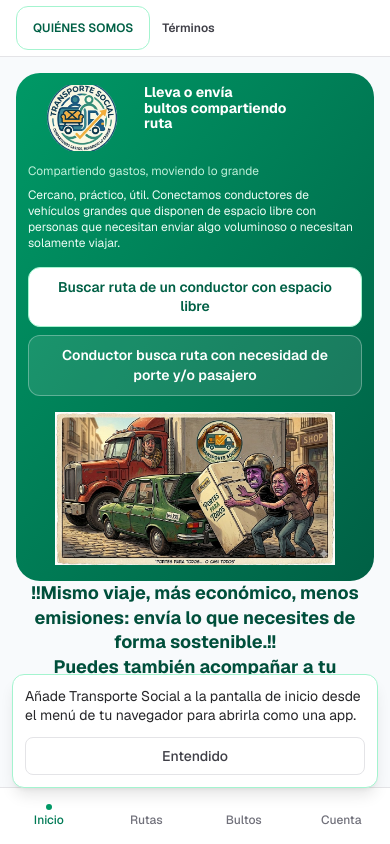
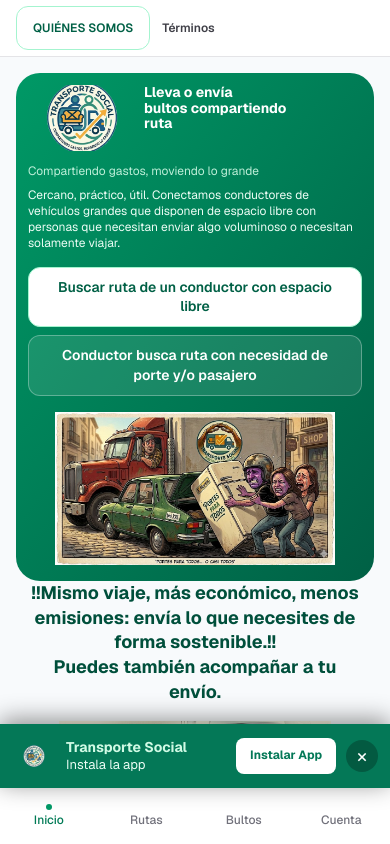
Before and after one commit to Jose-442/transportesocial, a Next.js app: page / in a window 390 px wide. Both pictures are taken after a click on the button "Aceptar todo". Shown: the top 844 px of the page. Built offline with nearby package versions, Linux system fonts and the light colour scheme; no server answers.

Commit message:
Rehacer banner PWA movil estilo MercadoMoteriA. Boton Instalar App siempre visible, modal iOS y dismiss 15 dias.

```diff
--- a/src/app/globals.css
+++ b/src/app/globals.css
@@ -18,7 +18,129 @@
 }
 
 @media (max-width: 767px) {
-  .add-to-home-screen-banner {
+  .ts-pwa-banner {
+    position: fixed;
+    left: 0;
+    right: 0;
     bottom: calc(3.5rem + env(safe-area-inset-bottom, 0px));
+    z-index: 45;
+    display: flex;
+    align-items: center;
+    gap: 10px;
+    padding: 10px 12px;
+    background: #047857;
+    color: #fff;
+    font-size: 13px;
+    line-height: 1.3;
+    box-shadow: 0 -4px 24px rgba(0, 0, 0, 0.45);
+    transition: transform 0.28s ease, opacity 0.28s ease;
+  }
+
+  .ts-pwa-banner.ts-pwa-banner--out {
+    transform: translateY(110%);
+    opacity: 0;
+  }
+
+  .ts-pwa-banner .ts-pwa-ico {
+    width: 44px;
+    height: 44px;
+    border-radius: 10px;
+    flex-shrink: 0;
+    object-fit: contain;
+  }
+
+  .ts-pwa-banner .ts-pwa-txt {
+    flex: 1;
+    min-width: 0;
+  }
+
+  .ts-pwa-banner .ts-pwa-txt strong {
+    display: block;
+    font-size: 14px;
+    color: #d1fae5;
+  }
+
+  .ts-pwa-banner .ts-pwa-txt span {
+    display: block;
+    color: #ecfdf5;
+  }
+
+  .ts-pwa-banner .ts-pwa-btn {
+    border: 0;
+    border-radius: 8px;
+    padding: 10px 14px;
+    font-weight: 700;
+    font-size: 12px;
+    background: #fff;
+    color: #047857;
+    cursor: pointer;
+    white-space: nowrap;
+    flex-shrink: 0;
+  }
+
+  .ts-pwa-banner .ts-pwa-close {
+    width: 32px;
+    height: 32px;
+    border: 0;
+    border-radius: 50%;
+    background: rgba(0, 0, 0, 0.25);
+    color: #fff;
+    font-size: 20px;
+    line-height: 1;
+    cursor: pointer;
+    flex-shrink: 0;
+  }
+
+  .ts-pwa-ios-guide {
+    position: fixed;
+    inset: 0;
+    z-index: 100;
+    background: rgba(0, 0, 0, 0.55);
+    display: flex;
+    align-items: flex-end;
+    justify-content: center;
+    padding: 16px
+      calc(16px + env(safe-area-inset-right, 0px))
+      calc(72px + env(safe-area-inset-bottom, 0px))
+      calc(16px + env(safe-area-inset-left, 0px));
+  }
+
+  .ts-pwa-ios-guide .ts-pwa-ios-box {
+    background: #1e1e1e;
+    color: #fff;
+    border: 1px solid #34d399;
+    border-radius: 14px;
+    padding: 18px 16px;
+    max-width: 340px;
+    width: 100%;
+    text-align: center;
+  }
+
+  .ts-pwa-ios-guide .ts-pwa-share-ico {
+    display: inline-flex;
+    align-items: center;
+    justify-content: center;
+    margin: 0 0 12px;
+    color: #34d399;
+  }
+
+  .ts-pwa-ios-guide .ts-pwa-ios-txt {
+    margin: 0 0 14px;
+    font-size: 12px;
+    line-height: 1.5;
+    text-align: left;
+    text-transform: uppercase;
+    letter-spacing: 0.02em;
+  }
+
+  .ts-pwa-ios-guide .ts-pwa-ios-ok {
+    width: 100%;
+    border: 0;
+    border-radius: 8px;
+    padding: 12px;
+    font-weight: 700;
+    background: #34d399;
+    color: #1a1a1a;
+    cursor: pointer;
   }
 }
--- a/src/components/pwa/AddToHomeScreenBanner.tsx
+++ b/src/components/pwa/AddToHomeScreenBanner.tsx
@@ -2,10 +2,15 @@
 
 import { useCallback, useEffect, useState } from "react";
 import { APP_NAME } from "@/lib/constants";
+import { BRAND } from "@/lib/brand";
+import { COOKIE_CONSENT_KEY, getConsent } from "@/lib/cookies/consent";
+import { PwaIosInstallGuide } from "@/components/pwa/PwaIosInstallGuide";
 
-const DISMISS_KEY = "ts_a2hs_dismissed";
+const DISMISS_KEY = "ts_pwa_banner_dismiss";
+const LEGACY_DISMISS_KEY = "ts_a2hs_dismissed";
+const DISMISS_MS = 15 * 86400000;
 
-type Platform = "ios" | "android" | "other";
+type Platform = "ios" | "android";
 
 interface BeforeInstallPromptEvent extends Event {
   prompt: () => Promise<void>;
@@ -15,6 +20,7 @@
 function isStandalone(): boolean {
   if (typeof window === "undefined") return false;
   if (window.matchMedia("(display-mode: standalone)").matches) return true;
+  if (window.matchMedia("(display-mode: fullscreen)").matches) return true;
   const nav = navigator as Navigator & { standalone?: boolean };
   return nav.standalone === true;
 }
@@ -24,66 +30,139 @@
   return window.matchMedia("(max-width: 767px)").matches;
 }
 
-function detectPlatform(): Platform {
-  if (typeof navigator === "undefined") return "other";
-  const ua = navigator.userAgent;
-  const isIos =
-    /iPad|iPhone|iPod/.test(ua) ||
-    (navigator.platform === "MacIntel" && navigator.maxTouchPoints > 1);
-  if (isIos) return "ios";
-  if (/Android/i.test(ua)) return "android";
-  return "other";
+function isIOS(): boolean {
+  if (typeof navigator === "undefined") return false;
+  const ua = navigator.userAgent || "";
+  if (/Android/i.test(ua)) return false;
+  if (/iPad|iPhone|iPod/i.test(ua)) return true;
+  return navigator.platform === "MacIntel" && navigator.maxTouchPoints > 1;
 }
 
-function bannerMessage(platform: Platform): string {
-  if (platform === "ios") {
-    return `Pulsa Compartir (↑) y elige «Añadir a la pantalla de inicio» para tener el icono de ${APP_NAME} como una app.`;
+function isAndroid(): boolean {
+  if (typeof navigator === "undefined") return false;
+  const ua = navigator.userAgent || "";
+  return /Android/i.test(ua) && !/iPad|iPhone|iPod/i.test(ua);
 }
-  if (platform === "android") {
-    return "Pulsa el menú (⋮) y elige «Instalar aplicación» o «Añadir a la pantalla de inicio».";
+
+function detectPlatform(): Platform | null {
+  if (isIOS()) return "ios";
+  if (isAndroid()) return "android";
+  return null;
 }
-  return `Añade ${APP_NAME} a la pantalla de inicio desde el menú de tu navegador para abrirla como una app.`;
+
+function migrateLegacyDismiss(): void {
+  try {
+    if (localStorage.getItem(LEGACY_DISMISS_KEY) === "1") {
+      localStorage.setItem(DISMISS_KEY, String(Date.now()));
+      localStorage.removeItem(LEGACY_DISMISS_KEY);
+    }
+  } catch {
+    /* ignore */
+  }
+}
+
+function isDismissed(): boolean {
+  try {
+    migrateLegacyDismiss();
+    const t = parseInt(localStorage.getItem(DISMISS_KEY) || "", 10);
+    return t > 0 && Date.now() - t < DISMISS_MS;
+  } catch {
+    return false;
+  }
+}
+
+function canShowBanner(): boolean {
+  if (isStandalone()) return false;
+  if (!isMobileViewport()) return false;
+  if (isDismissed()) return false;
+  if (getConsent() === null) return false;
+  return true;
 }
 
 export function AddToHomeScreenBanner() {
   const [visible, setVisible] = useState(false);
-  const [platform, setPlatform] = useState<Platform>("other");
+  const [closing, setClosing] = useState(false);
+  const [iosGuideOpen, setIosGuideOpen] = useState(false);
+  const [showIcon, setShowIcon] = useState(true);
+  const [platform, setPlatform] = useState<Platform | null>(null);
   const [installPrompt, setInstallPrompt] =
     useState<BeforeInstallPromptEvent | null>(null);
 
+  const refreshVisibility = useCallback(() => {
+    const platformDetected = detectPlatform();
+    setPlatform(platformDetected);
+    setVisible(canShowBanner());
+    if (!canShowBanner()) {
+      setIosGuideOpen(false);
+    }
+  }, []);
+
   const dismiss = useCallback(() => {
     try {
-      localStorage.setItem(DISMISS_KEY, "1");
+      localStorage.setItem(DISMISS_KEY, String(Date.now()));
     } catch {
       /* ignore */
     }
+    setIosGuideOpen(false);
+    setClosing(true);
+    window.setTimeout(() => {
       setVisible(false);
+      setClosing(false);
+    }, 280);
   }, []);
 
   useEffect(() => {
-    if (isStandalone()) return;
-    try {
-      if (localStorage.getItem(DISMISS_KEY) === "1") return;
-    } catch {
-      /* ignore */
-    }
-    if (!isMobileViewport()) return;
-
-    setPlatform(detectPlatform());
-    setVisible(true);
+    refreshVisibility();
 
     function onResize() {
-      if (!isMobileViewport() || isStandalone()) {
-        setVisible(false);
+      refreshVisibility();
+    }
+
+    function onAppInstalled() {
+      dismiss();
+    }
+
+    function onStorage(event: StorageEvent) {
+      if (event.key === COOKIE_CONSENT_KEY || event.key === DISMISS_KEY) {
+        refreshVisibility();
       }
     }
 
     window.addEventListener("resize", onResize);
-    return () => window.removeEventListener("resize", onResize);
-  }, []);
+    window.addEventListener("appinstalled", onAppInstalled);
+    window.addEventListener("storage", onStorage);
+
+    const consentPoll =
+      getConsent() === null
+        ? window.setInterval(() => {
+            if (getConsent() !== null) {
+              refreshVisibility();
+            }
+          }, 400)
+        : undefined;
+
+    return () => {
+      window.removeEventListener("resize", onResize);
+      window.removeEventListener("appinstalled", onAppInstalled);
+      window.removeEventListener("storage", onStorage);
+      if (consentPoll !== undefined) window.clearInterval(consentPoll);
+    };
+  }, [dismiss, refreshVisibility]);
+
+  useEffect(() => {
+    function onConsentChosen() {
+      refreshVisibility();
+    }
+
+    window.addEventListener("ts-cookie-consent", onConsentChosen);
+    return () => {
+      window.removeEventListener("ts-cookie-consent", onConsentChosen);
+    };
+  }, [refreshVisibility]);
 
   useEffect(() => {
     function onBeforeInstallPrompt(event: Event) {
+      if (!isMobileViewport() || !isAndroid() || isIOS()) return;
       event.preventDefault();
       setInstallPrompt(event as BeforeInstallPromptEvent);
     }
@@ -94,48 +173,68 @@
     };
   }, []);
 
-  async function handleInstall() {
+  async function handleInstallClick() {
+    if (platform === "android") {
       if (!installPrompt) return;
       await installPrompt.prompt();
-    await installPrompt.userChoice;
+      const choice = await installPrompt.userChoice;
       setInstallPrompt(null);
+      if (choice.outcome === "accepted") {
         dismiss();
+      }
+      return;
+    }
+    if (platform === "ios" || platform === null) {
+      setIosGuideOpen(true);
+    }
   }
 
   if (!visible) return null;
 
   return (
-    <div
-      role="dialog"
-      aria-label="Instalar en la pantalla de inicio"
-      className="add-to-home-screen-banner fixed left-0 right-0 z-[45] mx-auto max-w-lg px-3 md:hidden"
+    <>
+      <aside
+        aria-label={`Instalar aplicación ${APP_NAME}`}
+        className={[
+          "ts-pwa-banner md:hidden",
+          closing ? "ts-pwa-banner--out" : "",
+        ].join(" ")}
       >
-      <div className="rounded-xl border border-emerald-200 bg-white px-3 py-3 shadow-lg">
-        <p className="text-sm leading-snug text-zinc-800">
-          {bannerMessage(platform)}
-        </p>
-        <div className="mt-3 flex gap-2">
-          {installPrompt && (
+        {showIcon && (
+          <img
+            className="ts-pwa-ico"
+            src={BRAND.logo}
+            alt=""
+            width={44}
+            height={44}
+            loading="lazy"
+            onError={() => setShowIcon(false)}
+          />
+        )}
+        <div className="ts-pwa-txt">
+          <strong>{APP_NAME}</strong>
+          <span>Instala la app</span>
+        </div>
         <button
           type="button"
-              onClick={handleInstall}
-              className="flex-1 rounded-lg bg-emerald-600 px-3 py-2 text-sm font-semibold text-white"
+          className="ts-pwa-btn"
+          onClick={handleInstallClick}
         >
-              Instalar
+          Instalar App
         </button>
-          )}
         <button
           type="button"
+          className="ts-pwa-close"
           onClick={dismiss}
-            className={[
-              "rounded-lg border border-zinc-200 px-3 py-2 text-sm font-medium text-zinc-700",
-              installPrompt ? "flex-1" : "w-full",
-            ].join(" ")}
+          aria-label="Cerrar"
         >
-            Entendido
+          &times;
         </button>
-        </div>
-      </div>
-    </div>
+      </aside>
+      <PwaIosInstallGuide
+        open={iosGuideOpen}
+        onClose={() => setIosGuideOpen(false)}
+      />
+    </>
   );
 }
--- /dev/null
+++ b/src/components/pwa/PwaIosInstallGuide.tsx
@@ -0,0 +1,58 @@
+"use client";
+
+const IOS_GUIDE_TEXT =
+  'SI TU MÓVIL ES UN IPHONE PULSA EL BOTON DE COMPARTIR. SI NO APARECE, PULSA EN LAS 3 RAYITAS HORIZONTALES Y VIAJA POR EL DESPLEGABLE HASTA ESE BOTÓN "COMPARTIR". EN EL DESPLEGABLE QUE SALE BUSCA "AÑADIR A PANTALLA DE INICIO" (EL ICONO DEL + DENTRO DE UN CUADRO) Y PULSA "AÑADIR"';
+
+type PwaIosInstallGuideProps = {
+  open: boolean;
+  onClose: () => void;
+};
+
+function ShareIcon() {
+  return (
+    <svg
+      width="40"
+      height="40"
+      viewBox="0 0 24 24"
+      fill="none"
+      stroke="currentColor"
+      strokeWidth="1.75"
+      strokeLinecap="round"
+      strokeLinejoin="round"
+      aria-hidden
+    >
+      <path d="M12 4v8" />
+      <path d="M8.5 8.5 12 4.5 15.5 8.5" />
+      <path d="M6 12v6a2 2 0 0 0 2 2h8a2 2 0 0 0 2-2v-6" />
+    </svg>
+  );
+}
+
+export function PwaIosInstallGuide({ open, onClose }: PwaIosInstallGuideProps) {
+  if (!open) return null;
+
+  return (
+    <div
+      id="ts-pwa-ios-guide"
+      className="ts-pwa-ios-guide md:hidden"
+      onClick={(e) => {
+        if (e.target === e.currentTarget) onClose();
+      }}
+    >
+      <div
+        className="ts-pwa-ios-box"
+        role="dialog"
+        aria-modal="true"
+        aria-label="Instrucciones para instalar en iPhone"
+      >
+        <div className="ts-pwa-share-ico">
+          <ShareIcon />
+        </div>
+        <p className="ts-pwa-ios-txt">{IOS_GUIDE_TEXT}</p>
+        <button type="button" className="ts-pwa-ios-ok" onClick={onClose}>
+          Entendido
+        </button>
+      </div>
+    </div>
+  );
+}
--- a/src/lib/cookies/consent.ts
+++ b/src/lib/cookies/consent.ts
@@ -17,6 +17,7 @@
   if (typeof window === "undefined") return;
   try {
     localStorage.setItem(COOKIE_CONSENT_KEY, value);
+    window.dispatchEvent(new CustomEvent("ts-cookie-consent"));
   } catch {
     // Sin espacio: la preferencia no se persiste.
   }
```
Lines whose indentation alone changed are shown as unchanged.
